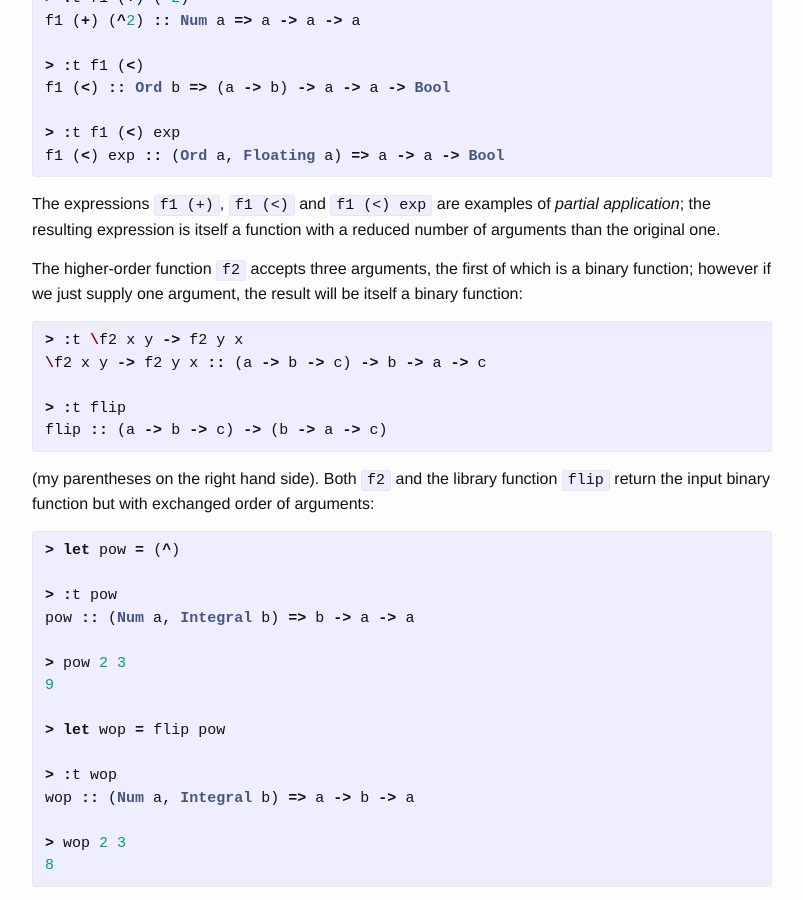
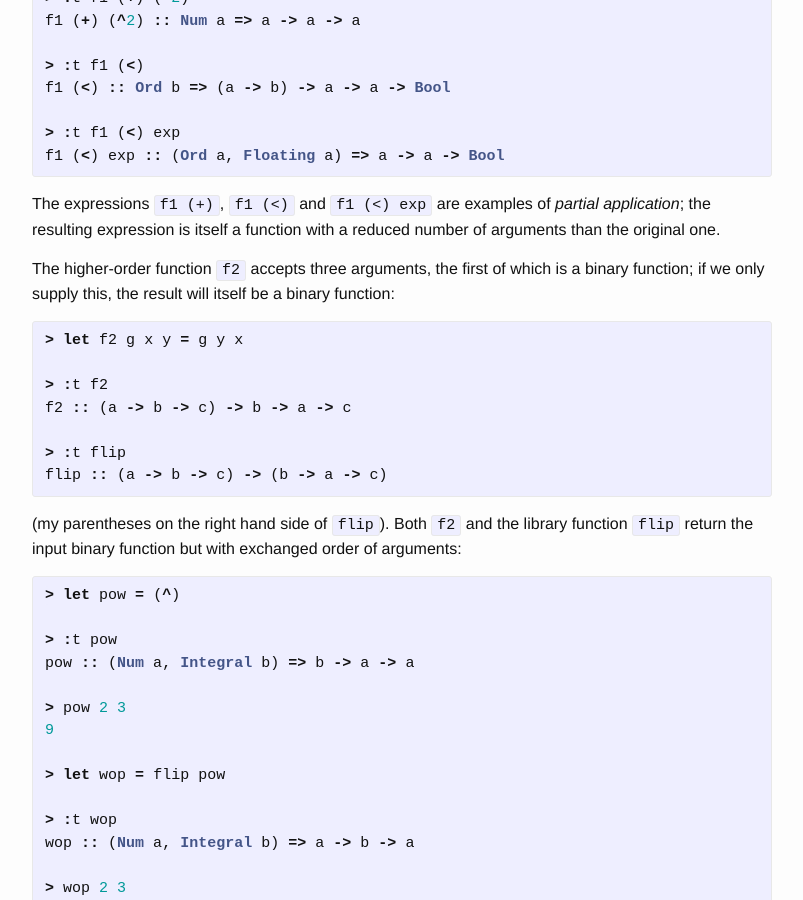
Before and after one commit to ocramz/ocramz.github.io, a Jekyll site: the page built from _posts/2015-08-21-haskell-tut-v1.markdown, in a window 1280 px wide and 900 px high, scrolled down 8192 px. Shown: the whole window, without its empty margins (238-1041 px from the left). Built offline with Jekyll 4.4.1, drawn with Linux system fonts in a browser that asks for light colours; Markdown is read by kramdown in place of the engine named in the settings; formulas are drawn with MathJax 3; some of the changed text lies outside the part shown.

Commit message:
blog update

```diff
--- a/_posts/2015-08-21-haskell-tut-v1.markdown
+++ b/_posts/2015-08-21-haskell-tut-v1.markdown
@@ -362,17 +362,19 @@ f1 (<) exp :: (Ord a, Floating a) => a -> a -> Bool
 
 The expressions `f1 (+)`, `f1 (<)` and `f1 (<) exp` are examples of _partial application_; the resulting expression is itself a function with a reduced number of arguments than the original one.
 
-The higher-order function `f2` accepts three arguments, the first of which is a binary function; however if we just supply one argument, the result will be itself a binary function:
+The higher-order function `f2` accepts three arguments, the first of which is a binary function; if we only supply this, the result will itself be a binary function:
 
 {% highlight haskell %}
-> :t \f2 x y -> f2 y x
-\f2 x y -> f2 y x :: (a -> b -> c) -> b -> a -> c
+> let f2 g x y = g y x
+
+> :t f2
+f2 :: (a -> b -> c) -> b -> a -> c
 
 > :t flip
 flip :: (a -> b -> c) -> (b -> a -> c)
 {% endhighlight %}
 
-(my parentheses on the right hand side). Both `f2` and the library function `flip` return the input binary function but with exchanged order of arguments:
+(my parentheses on the right hand side of `flip`). Both `f2` and the library function `flip` return the input binary function but with exchanged order of arguments:
 
 {% highlight haskell %}
 > let pow = (^)
```
Also changed, not shown: other parts of _posts/2015-08-21-haskell-tut-v1.markdown (+1 -1 lines), 2 other files.
